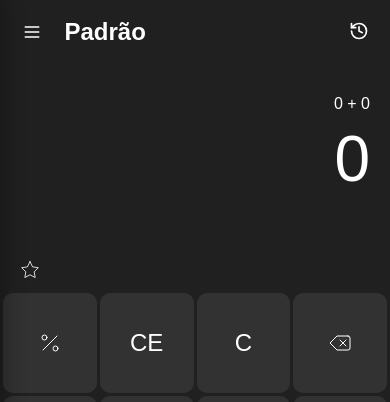
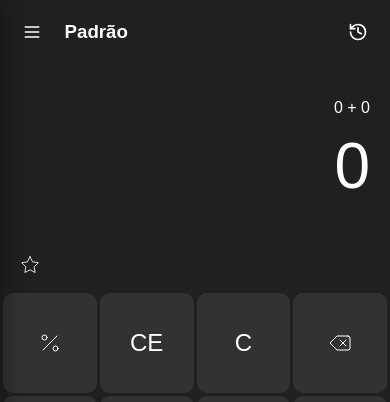
Before and after one commit to MateusRamos8/Projetos-DWS, a PHP site: page / in a window 390 px wide. Shown: the top 402 px of the page. Run offline with PHP 8.4, Linux system fonts and the light colour scheme.

Commit message:
update
buttons fix

```diff
--- a/calculadora-js-V2/index.html
+++ b/calculadora-js-V2/index.html
@@ -12,6 +12,7 @@
 <body>
     <main>
         <section class="c-type">
+            <section>
                 <button type="menu" id="menu-btn">
                     <svg xmlns="http://www.w3.org/2000/svg" width="20" height="20" viewBox="0 0 24 24" fill="none" stroke="currentColor" stroke-width="2" stroke-linecap="round" stroke-linejoin="round" class="lucide lucide-menu"><line x1="4" x2="20" y1="12" y2="12" /><line x1="4" x2="20" y1="6" y2="6"/><line x1="4" x2="20" y1="18" y2="18"/></svg>
                 </button>
@@ -108,6 +109,7 @@
                     </section>
                 </nav>
                 <h1>Padrão</h1>
+            </section>
             <button type="button" id="hist-btn">
                 <svg xmlns="http://www.w3.org/2000/svg" width="20" height="20" viewBox="0 0 24 24" fill="none" stroke="currentColor" stroke-width="2" stroke-linecap="round" stroke-linejoin="round" class="lucide lucide-history"><path d="M3 12a9 9 0 1 0 9-9 9.75 9.75 0 0 0-6.74 2.74L3 8"/><path d="M3 3v5h5"/><path d="M12 7v5l4 2"/></svg>
             </button>
@@ -123,6 +125,7 @@
                 0
             </div>
         </section>
+        <section>
             <section class="favs">
                 <button type="button">
                     <svg xmlns="http://www.w3.org/2000/svg" width="20" height="20" viewBox="0 0 24 24" fill="none" stroke="currentColor" stroke-width="1" stroke-linecap="round" stroke-linejoin="round" class="lucide lucide-star"><polygon points="12 2 15.09 8.26 22 9.27 17 14.14 18.18 21.02 12 17.77 5.82 21.02 7 14.14 2 9.27 8.91 8.26 12 2"/></svg>
@@ -139,7 +142,6 @@
                 <button type="button">
                     <svg xmlns="http://www.w3.org/2000/svg" width="24" height="24" viewBox="0 0 24 24" fill="none" stroke="currentColor" stroke-width="1" stroke-linecap="round" stroke-linejoin="round" class="lucide lucide-delete"><path d="M20 5H9l-7 7 7 7h11a2 2 0 0 0 2-2V7a2 2 0 0 0-2-2Z"/><line x1="18" x2="12" y1="9" y2="15"/><line x1="12" x2="18" y1="9" y2="15"/></svg>
                 </button>
-
                 <button type="button"><span style="padding: 0px 0px 5px 0px; font-size: 0.65em;">1</span>/<span style="padding: 4px 0px 0px 2px; font-size: 0.7em;">x</span></button>
                 <button type="button" style="font-size: 1.25em;">x<sup style="padding: 0px 0px 10px 2px; font-size: 0.6em;">2</sup></button>
                 <!-- Sqrt -->
@@ -150,7 +152,6 @@
                 <button type="button">
                     <svg xmlns="http://www.w3.org/2000/svg" width="24" height="24" viewBox="0 0 24 24" fill="none" stroke="currentColor" stroke-width="1" stroke-linecap="round" stroke-linejoin="round" class="lucide lucide-divide"><circle cx="12" cy="6" r="1"/><line x1="5" x2="19" y1="12" y2="12"/><circle cx="12" cy="18" r="1"/></svg>
                 </button>
-
                 <button type="button" class="digit">7</button>
                 <button type="button" class="digit">8</button>
                 <button type="button" class="digit">9</button>
@@ -158,12 +159,10 @@
                 <button type="button">
                     <svg xmlns="http://www.w3.org/2000/svg" width="24" height="24" viewBox="0 0 24 24" fill="none" stroke="currentColor" stroke-width="1" stroke-linecap="round" stroke-linejoin="round" class="lucide lucide-x"><path d="M18 6 6 18"/><path d="m6 6 12 12"/></svg>
                 </button>
-
                 <button type="button" class="digit">4</button>
                 <button type="button" class="digit">5</button>
                 <button type="button" class="digit">6</button>
                 <button type="button">-</button>
-
                 <button type="button" class="digit">1</button>
                 <button type="button" class="digit">2</button>
                 <button type="button" class="digit">3</button>
@@ -213,6 +212,7 @@
                     </div>
                 </div>
             </section>
+        </section>
         <button type="reset" id="clean">
             <svg xmlns="http://www.w3.org/2000/svg" width="20" height="20" viewBox="0 0 24 24" fill="none" stroke="currentColor" stroke-width="2" stroke-linecap="round" stroke-linejoin="round" class="lucide lucide-trash-2"><path d="M3 6h18"/><path d="M19 6v14c0 1-1 2-2 2H7c-1 0-2-1-2-2V6"/><path d="M8 6V4c0-1 1-2 2-2h4c1 0 2 1 2 2v2"/><line x1="10" x2="10" y1="11" y2="17"/><line x1="14" x2="14" y1="11" y2="17"/></svg>
         </button>
--- a/calculadora-js-V2/style.css
+++ b/calculadora-js-V2/style.css
@@ -38,6 +38,12 @@
 }
 
 .c-type{
+    display: flex;
+    position: relative;
+    align-items: center;
+    justify-content: space-between;
+}
+.c-type > section{
     display: flex;
     position: relative;
     align-items: center;
@@ -139,11 +145,8 @@
 
 #hist-btn{
     display: none;
-    position: absolute;
-    top: 0;
-    right: 0;
-    margin: 1.5vh;
     padding: 7.5px;
+    margin: 1.6vh;
     border-radius: 4px;
 }
 
@@ -160,12 +163,11 @@
 }
 .result{
     font-size: 4em;
+    line-height: 1.25em;
 }
 
 .favs{
-    position: relative;
-    top: 2vh;
-    padding: 5px 10px;
+    padding: 5px 10px ;
 }
 .favs button{
     padding: 10px;
@@ -287,19 +289,36 @@
         display: none;
     }
     #hist-btn{
-        display: block;
+        display: flex;
     }
 }
 @media screen and (max-height: 888px){
     #menu > section > section.container{
         overflow-y: scroll;
     }
+    .input button{
+        font-size: 1em;
 
+    }
 }
 @media screen and (max-height: 650px){
     #menu > section > section.container{
         height: 80vh;
     }
+    .input{
+        height: 60vh;
+    }
+
+}
+@media screen and (max-height: 600px){
+    .visor{
+        font-size: 1em;
+    }
+    .result{
+        font-size: 3em;
+        line-height: 0.75em;
+    }
+
 }
 @media screen and (max-height: 500px){
     #menu > section > section.container{
```
Lines whose indentation alone changed are shown as unchanged.
